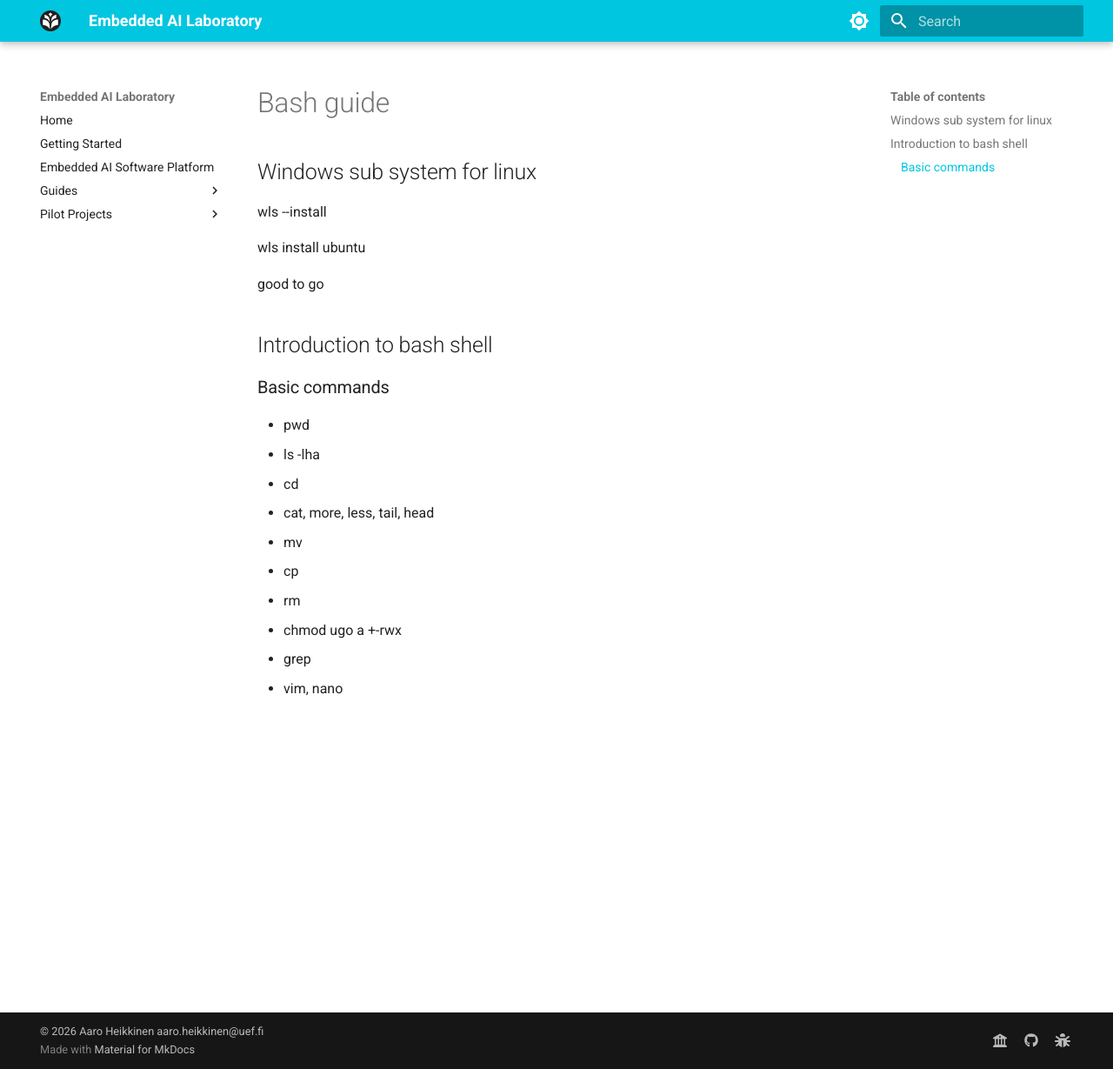
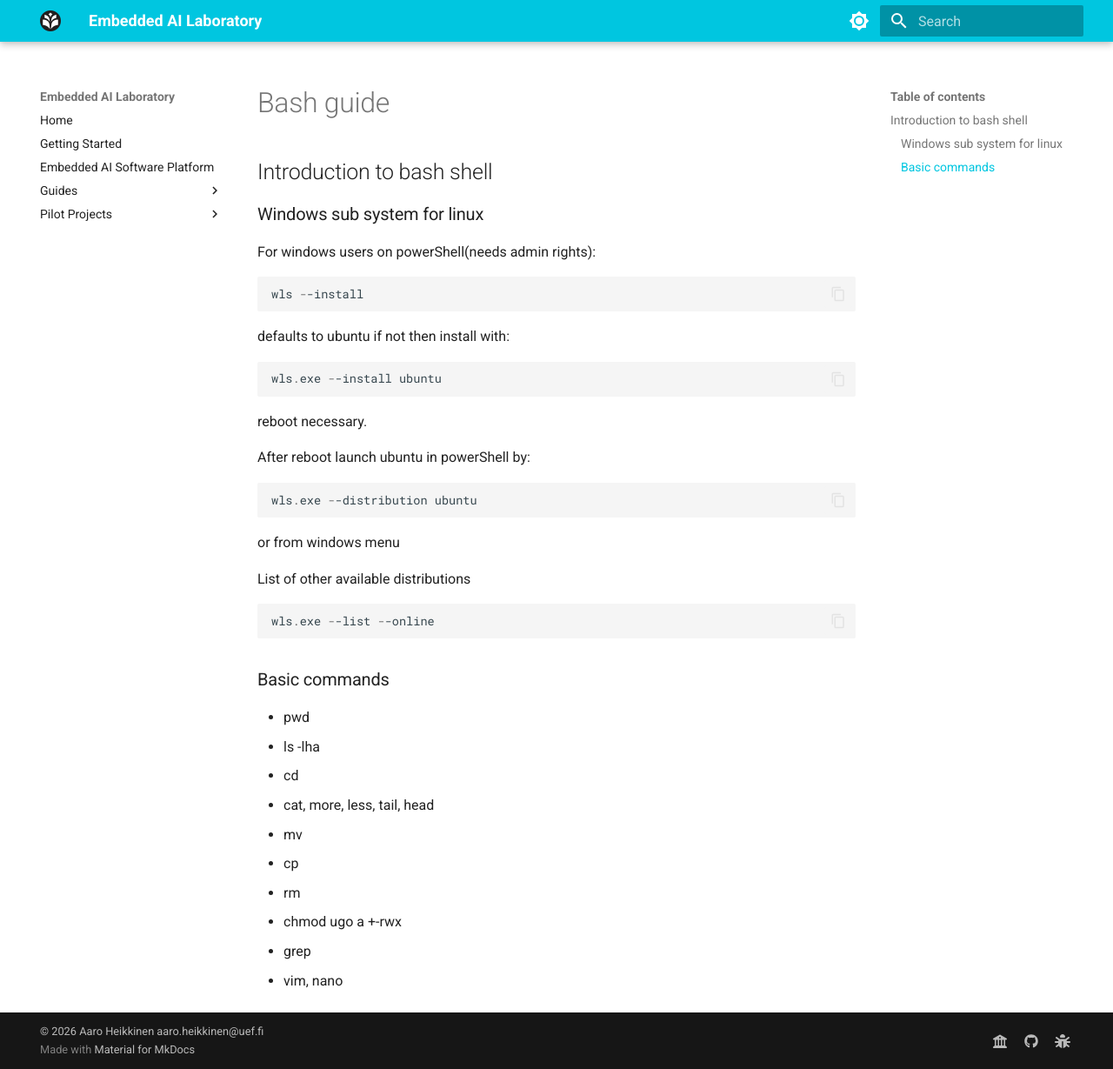
Before and after one commit to aaheikki/embedded_ai_lab, an MkDocs documentation site: the page built from docs/bash_guide.md, in a window 1280 px wide and 1229 px high. Shown: the whole window at 87% size. Built offline with MkDocs 1.6.1 and Material for MkDocs 9.7.7, drawn with Linux system fonts in a browser that asks for light colours.

Commit message:
updated script to have wsl

```diff
--- a/docs/bash_guide.md
+++ b/docs/bash_guide.md
@@ -1,12 +1,28 @@
-## Windows sub system for linux
-wls --install
-
-wls install ubuntu
-
-good to go
 
 ## Introduction to bash shell
 
+### Windows sub system for linux
+For windows users on powerShell(needs admin rights):
+~~~powerShell
+wls --install
+~~~
+defaults to ubuntu if not then install with:
+
+~~~powerShell
+wls.exe --install ubuntu
+~~~
+reboot necessary.
+
+After reboot launch ubuntu in powerShell by:
+~~~powerShell
+wls.exe --distribution ubuntu
+~~~
+or from windows menu
+
+List of other available distributions
+~~~powerShell
+wls.exe --list --online
+~~~
 ### Basic commands
 
 - pwd
```
